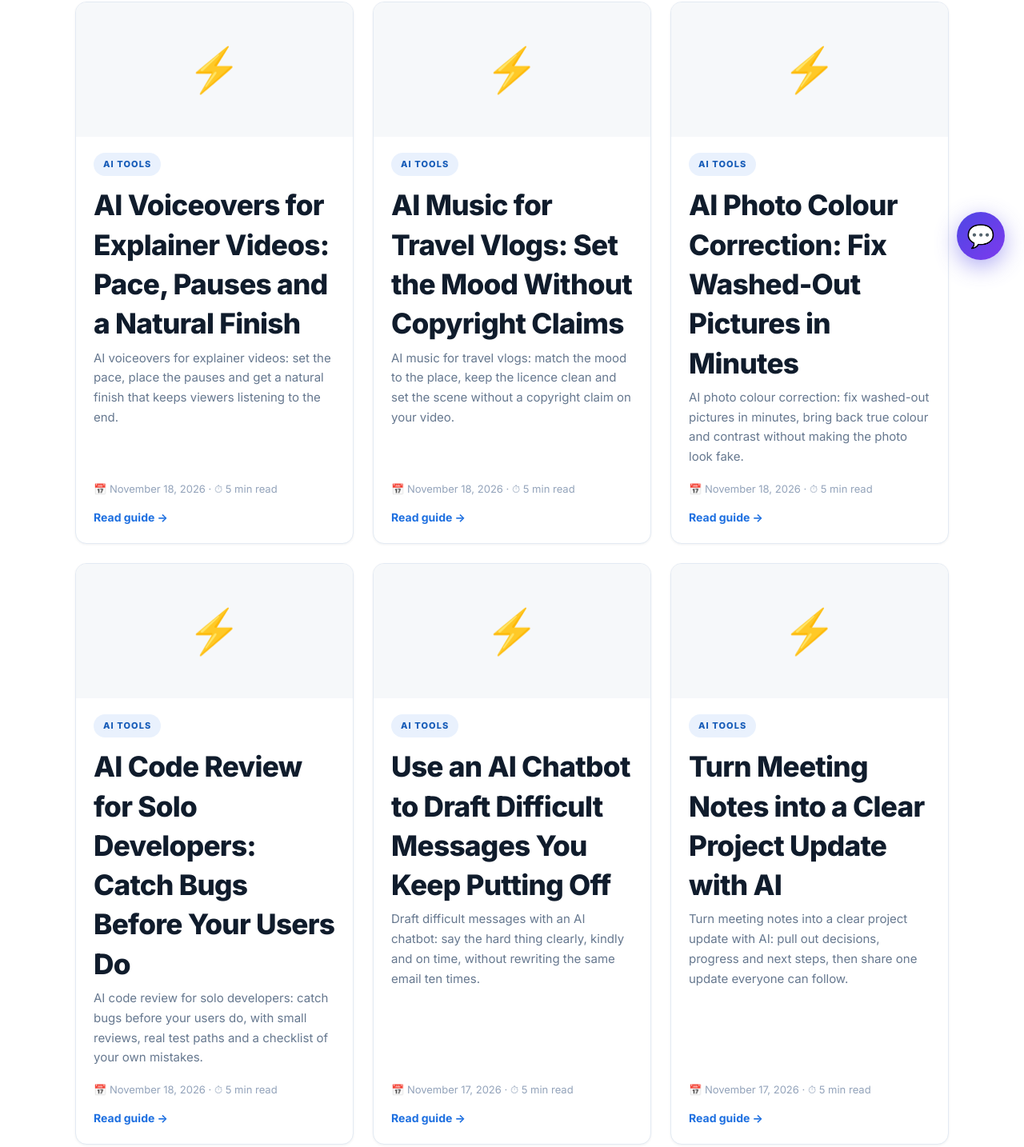
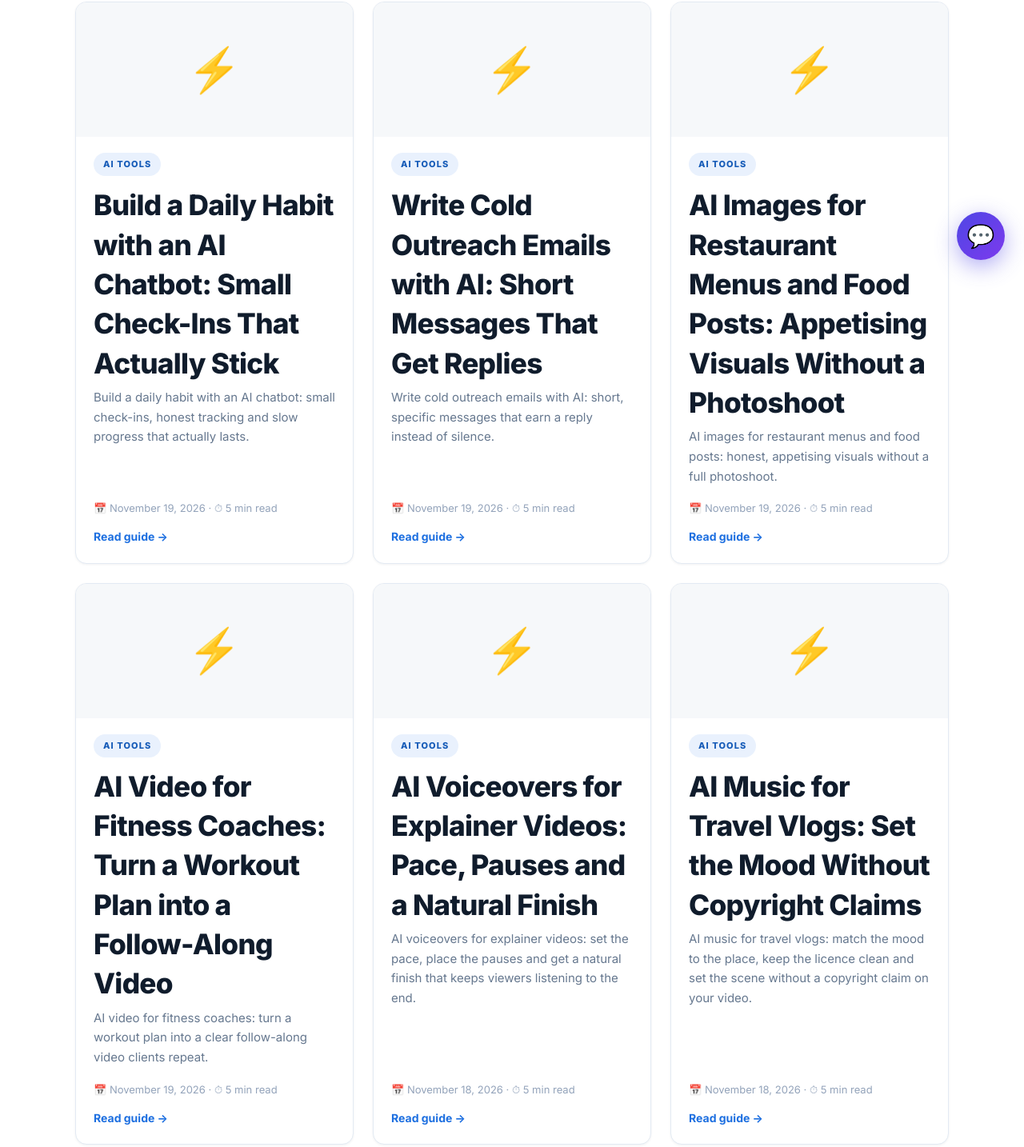
Before and after one commit to liltmark/easyfixagent-space, a plain HTML site: page blog.html in a window 1280 px wide. Shown: the part 451-1885 px from the top of the page at 80% size. Drawn offline with Linux system fonts and the light colour scheme; no server answers.

Commit message:
Update blog index: add 4 new articles 2026-11-19

```diff
--- a/blog.html
+++ b/blog.html
@@ -64,6 +64,38 @@ height="0" width="0" style="display:none;visibility:hidden"></iframe></noscript>
 <div class="grid">
 <article class="card"><div class="thumb thumb-10">⚡</div><div class="card-body">
 <div class="tag">AI Tools</div>
+<h2><a href="/blog/ai-chatbots-daily-habit-tracking-check-ins.html">Build a Daily Habit with an AI Chatbot: Small Check-Ins That Actually Stick</a></h2>
+<p>Build a daily habit with an AI chatbot: small check-ins, honest tracking and slow progress that actually lasts.</p>
+<div class="meta">📅 November 19, 2026 &middot; ⏱ 5 min read</div>
+<a class="readmore" href="/blog/ai-chatbots-daily-habit-tracking-check-ins.html">Read guide →</a>
+</div></article>
+
+<article class="card"><div class="thumb thumb-10">⚡</div><div class="card-body">
+<div class="tag">AI Tools</div>
+<h2><a href="/blog/ai-writing-tools-cold-outreach-emails-replies.html">Write Cold Outreach Emails with AI: Short Messages That Get Replies</a></h2>
+<p>Write cold outreach emails with AI: short, specific messages that earn a reply instead of silence.</p>
+<div class="meta">📅 November 19, 2026 &middot; ⏱ 5 min read</div>
+<a class="readmore" href="/blog/ai-writing-tools-cold-outreach-emails-replies.html">Read guide →</a>
+</div></article>
+
+<article class="card"><div class="thumb thumb-10">⚡</div><div class="card-body">
+<div class="tag">AI Tools</div>
+<h2><a href="/blog/ai-image-generators-restaurant-menus-food-posts.html">AI Images for Restaurant Menus and Food Posts: Appetising Visuals Without a Photoshoot</a></h2>
+<p>AI images for restaurant menus and food posts: honest, appetising visuals without a full photoshoot.</p>
+<div class="meta">📅 November 19, 2026 &middot; ⏱ 5 min read</div>
+<a class="readmore" href="/blog/ai-image-generators-restaurant-menus-food-posts.html">Read guide →</a>
+</div></article>
+
+<article class="card"><div class="thumb thumb-10">⚡</div><div class="card-body">
+<div class="tag">AI Tools</div>
+<h2><a href="/blog/ai-video-generators-fitness-coach-workout-videos.html">AI Video for Fitness Coaches: Turn a Workout Plan into a Follow-Along Video</a></h2>
+<p>AI video for fitness coaches: turn a workout plan into a clear follow-along video clients repeat.</p>
+<div class="meta">📅 November 19, 2026 &middot; ⏱ 5 min read</div>
+<a class="readmore" href="/blog/ai-video-generators-fitness-coach-workout-videos.html">Read guide →</a>
+</div></article>
+
+<article class="card"><div class="thumb thumb-10">⚡</div><div class="card-body">
+<div class="tag">AI Tools</div>
 <h2><a href="/blog/ai-voice-generators-explainer-video-voiceover-pace-pauses.html">AI Voiceovers for Explainer Videos: Pace, Pauses and a Natural Finish</a></h2>
 <p>AI voiceovers for explainer videos: set the pace, place the pauses and get a natural finish that keeps viewers listening to the end.</p>
 <div class="meta">📅 November 18, 2026 · ⏱ 5 min read</div>
```
